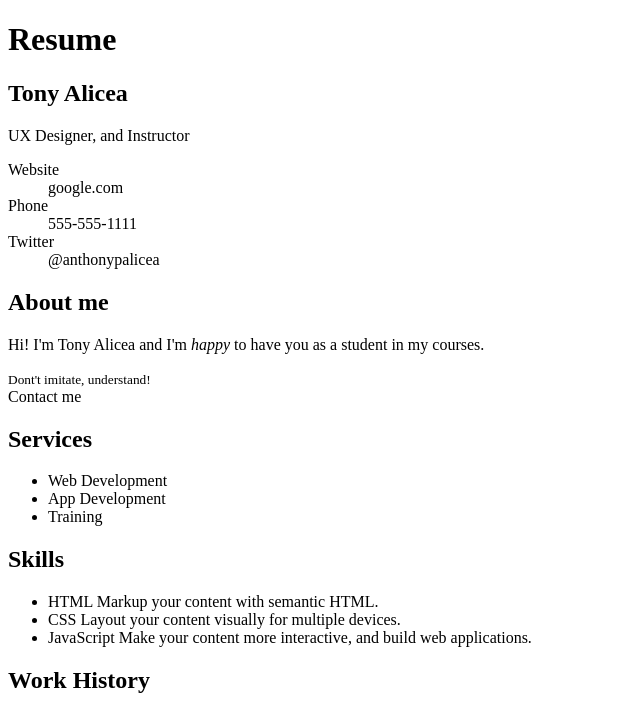
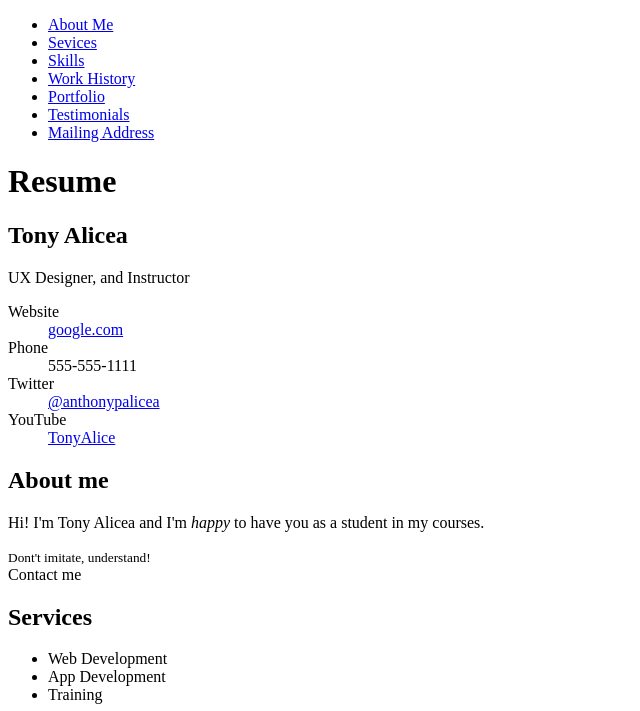
Before and after one commit to forelock7/htmlcss-main, a website: page C1_HTML_ADocument/Begin/index.html in a window 1280 px wide. Shown: the top 711 px of the page, without its empty margins (0-640 px from the left). Drawn offline with Linux system fonts and the light colour scheme.

Commit message:
Section 8: The Browser and the DOM

```diff
--- a/C1_HTML_ADocument/Begin/index.html
+++ b/C1_HTML_ADocument/Begin/index.html
@@ -5,6 +5,17 @@
         <title>Resume of Tony Alicea</title>
     </head>
     <body>
+        <section>
+            <ul>
+                <li><a href="#aboutme">About Me</a></li>
+                <li><a href="#sevices">Sevices</a></li>
+                <li><a href="#skills">Skills</a></li>
+                <li><a href="#workhistory">Work History</a></li>
+                <li><a href="#portfolio">Portfolio</a></li>
+                <li><a href="#testimonials">Testimonials</a></li>
+                <li><a href="#mailingaddress">Mailing Address</a></li>
+            </ul>
+        </section>
         <main>
             <h1>Resume</h1>
             <section>
@@ -12,15 +23,23 @@
                 <p>UX Designer, and Instructor</p>
                 <dl>
                     <dt>Website</dt>
-                    <dd>google.com</dd>
+                    <dd>
+                        <a href="https://google.com" target="_blank"
+                            >google.com</a
+                        >
+                    </dd>
                     <dt>Phone</dt>
                     <dd>555-555-1111</dd>
                     <dt>Twitter</dt>
-                    <dd>@anthonypalicea</dd>
+                    <dd><a href="https://twitter.com">@anthonypalicea</a></dd>
+                    <dt>YouTube</dt>
+                    <dd>
+                        <a href="https://youtube.com/tonyalicea">TonyAlice</a>
+                    </dd>
                 </dl>
             </section>
 
-            <article>
+            <article id="aboutme">
                 <header>
                     <h2>About me</h2>
                 </header>
@@ -32,7 +51,7 @@
                 <footer>Contact me</footer>
             </article>
 
-            <section>
+            <section id="sevices">
                 <h2>Services</h2>
                 <ul>
                     <li>Web Development</li>
@@ -41,7 +60,7 @@
                 </ul>
             </section>
 
-            <section>
+            <section id="skills">
                 <h2>Skills</h2>
                 <ul>
                     <li>HTML Markup your content with semantic HTML.</li>
@@ -55,7 +74,7 @@
                 </ul>
             </section>
 
-            <section>
+            <section id="workhistory">
                 <h2>Work History</h2>
 
                 <table>
@@ -97,9 +116,9 @@
             </ol> -->
             </section>
             <!-- Needs pectures -->
-            <section>Portfolio</section>
+            <section id="portfolio">Portfolio</section>
 
-            <section>
+            <section id="testimonials">
                 <h2>Testimonials</h2>
                 <blockquote>
                     <p>I love Tony's courses!</p>
@@ -109,7 +128,7 @@
                 </blockquote>
             </section>
 
-            <section>
+            <section id="mailingaddress">
                 <h2>Mailing Address</h2>
                 <address>
                     111 Main St.<br />
```
Also changed, not shown: README.md.
